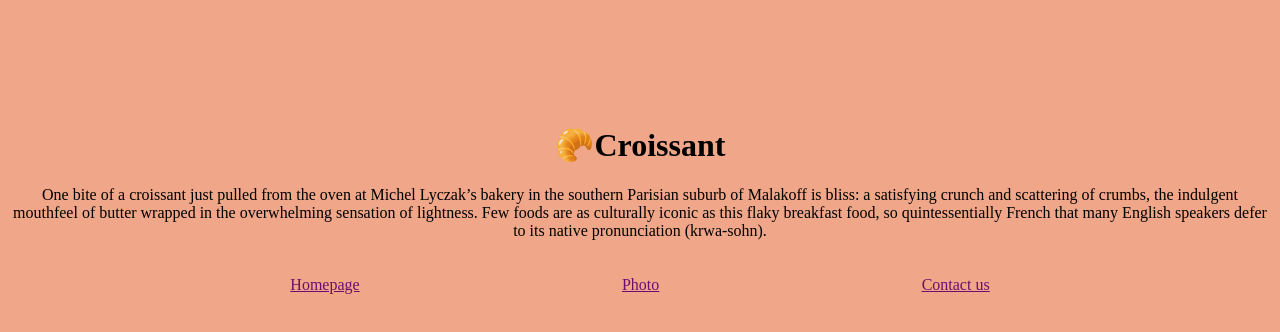
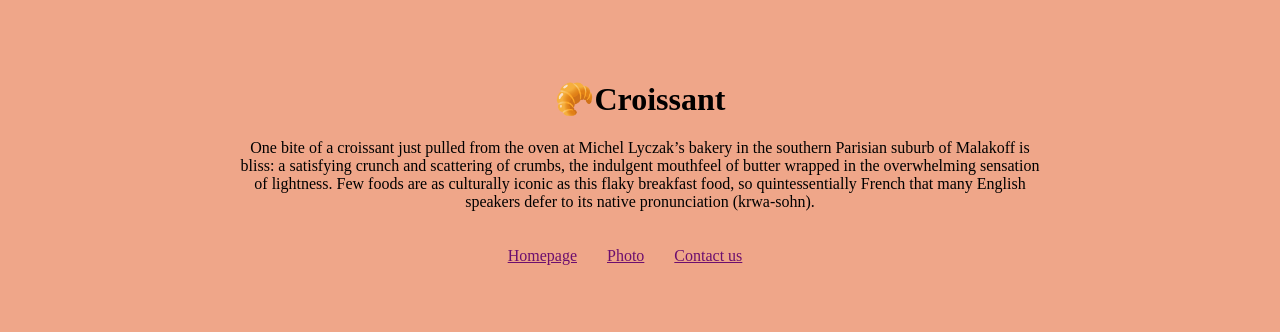
Before and after one commit to Hileni89/Croissant, a plain HTML site: page index.html in a window 1280 px wide. Drawn offline with Linux system fonts and the light colour scheme.

Commit message:
edited some CSS elements

```diff
--- a/src/styles.css
+++ b/src/styles.css
@@ -1,5 +1,8 @@
 body {
   background-color: rgb(239, 166, 137);
+  min-height: 100vh;
+  max-width: 800px;
+  margin: 0 auto;
 }
 h1 {
   text-align: center;
@@ -10,11 +13,12 @@ p {
 }
 .links {
   display: flex;
-  justify-content: space-evenly;
   padding: 20px;
+  justify-content: center;
 }
 a {
   color: rgb(108, 14, 110);
+  margin-right: 30px;
 }
 img {
   max-width: 100%;
```
